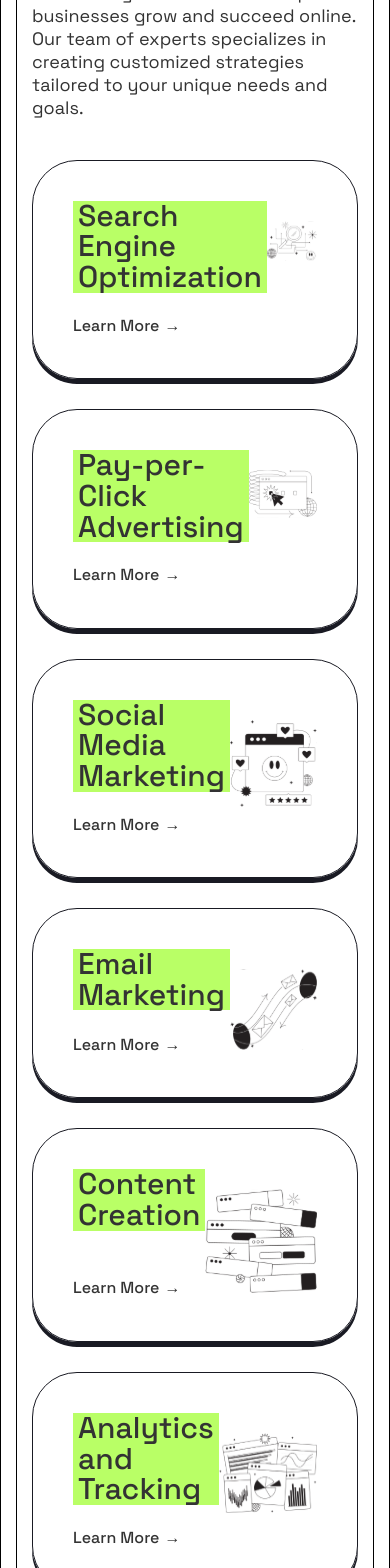
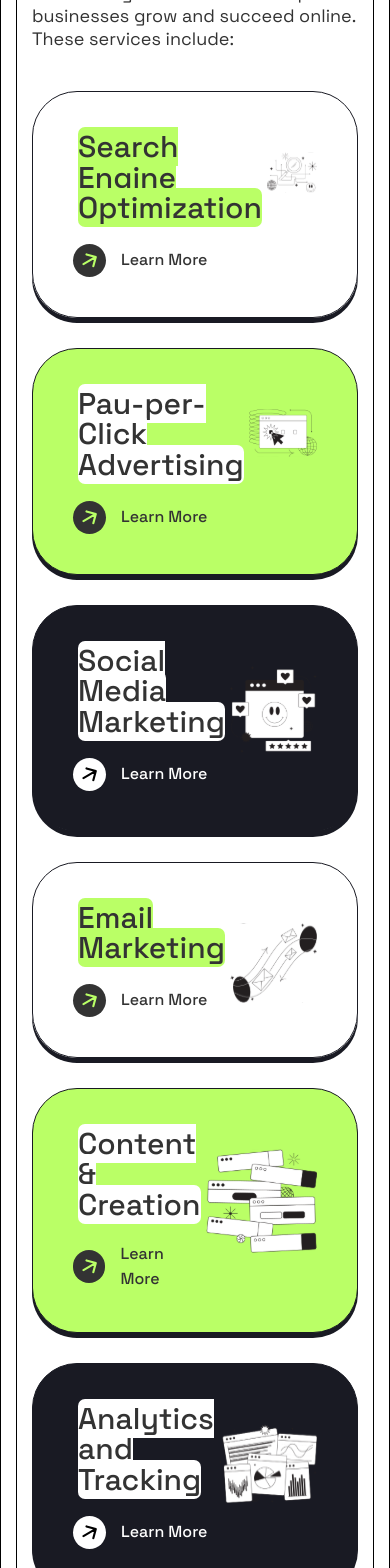
Before and after one commit to DawoodSaeed/Positivus, an Angular app: page / in a window 390 px wide. Shown: the part 1960-3528 px from the top of the page. Built offline with nearby package versions, Linux system fonts and the light colour scheme.

Commit message:
Refactor services section for improved responsiveness and consistency

```diff
--- a/src/app/our-services/our-services.component.css
+++ b/src/app/our-services/our-services.component.css
@@ -45,10 +45,6 @@
   .services__title {
     font-size: 60px;
   }
-
-  .services__description {
-    font-size: 20px;
-  }
 }
 
 .services__header h2 {
@@ -95,9 +91,106 @@
   font-size: 30px;
   font-weight: 500;
   margin-bottom: 20px;
-  background: var(--color-primary);
   display: inline-block;
   padding: 0 5px;
+}
+
+/* For the 1 and 4 service box */
+.service-box:nth-child(1) .service-box__content,
+.service-box:nth-child(4) .service-box__content {
+  h3 span {
+    background-color: var(--color-primary);
+    border-radius: 7px;
+  }
+
+  h3 span:first-of-type {
+    border-bottom-left-radius: 0px;
+  }
+
+  h3 span:last-of-type {
+    border-top-left-radius: 0px;
+  }
+
+  a > .arrow {
+    height: 33px;
+    width: 33px;
+    background-color: var(--color-text);
+    border-radius: 100px;
+    display: grid;
+    place-items: center;
+
+    img {
+      height: 15px;
+      width: 15px;
+    }
+  }
+}
+
+.service-box:nth-child(2),
+.service-box:nth-child(5) {
+  background-color: var(--color-primary);
+
+  h3 span {
+    background-color: var(--color-background);
+    border-radius: 7px;
+  }
+
+  h3 span:first-of-type {
+    border-bottom-left-radius: 0px;
+  }
+
+  h3 span:last-of-type {
+    border-top-left-radius: 0px;
+  }
+
+  a > .arrow {
+    height: 33px;
+    width: 33px;
+    background-color: var(--color-text);
+    border-radius: 100px;
+    display: grid;
+    place-items: center;
+
+    img {
+      height: 15px;
+      width: 15px;
+    }
+  }
+}
+
+.service-box:nth-child(3),
+.service-box:nth-child(6) {
+  background-color: #191a23;
+  h3 span {
+    border-radius: 7px;
+    background-color: var(--color-background);
+  }
+
+  h3 span:first-of-type {
+    border-bottom-left-radius: 0px;
+  }
+
+  h3 span:last-of-type {
+    border-top-left-radius: 0px;
+  }
+
+  a {
+    color: var(--color-background);
+  }
+
+  a > .arrow {
+    height: 33px;
+    width: 33px;
+    background-color: var(--color-background);
+    border-radius: 100px;
+    display: grid;
+    place-items: center;
+
+    img {
+      height: 15px;
+      width: 15px;
+    }
+  }
 }
 
 .learn-more {
@@ -114,7 +207,7 @@
 }
 
 .arrow {
-  margin-left: 5px;
+  margin-right: 15px;
   transition: transform 0.3s ease;
 }
 
--- a/src/app/our-services/our-services.component.html
+++ b/src/app/our-services/our-services.component.html
@@ -4,17 +4,22 @@
       <h2 class="services__title">Services</h2>
       <p class="services__description">
         At our digital marketing agency, we offer a range of services to help
-        businesses grow and succeed online. Our team of experts specializes in
-        creating customized strategies tailored to your unique needs and goals.
+        businesses grow and succeed online. These services include:
       </p>
     </div>
     <div class="services__grid">
       <div class="service-box">
         <div class="service-box__content">
-          <h3>Search Engine Optimization</h3>
-          <a href="#" class="learn-more"
-            >Learn More <span class="arrow">→</span></a
-          >
+          <h3>
+            <span> Search Engine </span>
+            <span> Optimization </span>
+          </h3>
+          <a href="#" class="learn-more">
+            <span class="arrow">
+              <img src="../../assets/images/arrows/primary.svg" alt="arrow" />
+            </span>
+            Learn More
+          </a>
         </div>
         <div class="service-box__image">
           <img
@@ -25,10 +30,17 @@
       </div>
       <div class="service-box">
         <div class="service-box__content">
-          <h3>Pay-per-Click Advertising</h3>
-          <a href="#" class="learn-more"
-            >Learn More <span class="arrow">→</span></a
-          >
+          <h3>
+            <span> Pay-per-Click </span>
+
+            <span> Advertising </span>
+          </h3>
+          <a href="#" class="learn-more">
+            <span class="arrow">
+              <img src="../../assets/images/arrows/primary.svg" alt="arrow" />
+            </span>
+            Learn More
+          </a>
         </div>
         <div class="service-box__image">
           <img
@@ -39,10 +51,16 @@
       </div>
       <div class="service-box">
         <div class="service-box__content">
-          <h3>Social Media Marketing</h3>
-          <a href="#" class="learn-more"
-            >Learn More <span class="arrow">→</span></a
-          >
+          <h3>
+            <span> Social Media </span>
+            <span> Marketing </span>
+          </h3>
+          <a href="#" class="learn-more">
+            <span class="arrow">
+              <img src="../../assets/images/arrows/black.svg" alt="arrow" />
+            </span>
+            Learn More
+          </a>
         </div>
         <div class="service-box__image">
           <img
@@ -53,10 +71,16 @@
       </div>
       <div class="service-box">
         <div class="service-box__content">
-          <h3>Email Marketing</h3>
-          <a href="#" class="learn-more"
-            >Learn More <span class="arrow">→</span></a
-          >
+          <h3>
+            <span> Email </span>
+            <span> Marketing </span>
+          </h3>
+          <a href="#" class="learn-more">
+            <span class="arrow">
+              <img src="../../assets/images/arrows/primary.svg" alt="arrow" />
+            </span>
+            Learn More
+          </a>
         </div>
         <div class="service-box__image">
           <img
@@ -67,10 +91,16 @@
       </div>
       <div class="service-box">
         <div class="service-box__content">
-          <h3>Content Creation</h3>
-          <a href="#" class="learn-more"
-            >Learn More <span class="arrow">→</span></a
-          >
+          <h3>
+            <span> Content & </span>
+            <span> Creation </span>
+          </h3>
+          <a href="#" class="learn-more">
+            <span class="arrow">
+              <img src="../../assets/images/arrows/primary.svg" alt="arrow" />
+            </span>
+            Learn More
+          </a>
         </div>
         <div class="service-box__image">
           <img
@@ -81,10 +111,16 @@
       </div>
       <div class="service-box">
         <div class="service-box__content">
-          <h3>Analytics and Tracking</h3>
-          <a href="#" class="learn-more"
-            >Learn More <span class="arrow">→</span></a
-          >
+          <h3>
+            <span> Analytics and </span>
+            <span> Tracking </span>
+          </h3>
+          <a href="#" class="learn-more">
+            <span class="arrow">
+              <img src="../../assets/images/arrows/black.svg" alt="arrow" />
+            </span>
+            Learn More
+          </a>
         </div>
         <div class="service-box__image">
           <img
--- a/src/styles.css
+++ b/src/styles.css
@@ -12,9 +12,9 @@
 
 :root {
   --font-main: "Space Grotesk", sans-serif;
-  --color-primary: #b9ff66;
-  --color-text: #333;
-  --color-background: #ffffff;
+  --color-primary: hsl(87, 100%, 70%);
+  --color-text: hsl(0, 0%, 20%);
+  --color-background: hsl(0, 0%, 100%);
 }
 
 input,
```
Also changed, not shown: src/assets/images/arrows/black.svg (added), src/assets/images/arrows/primary.svg (added).
